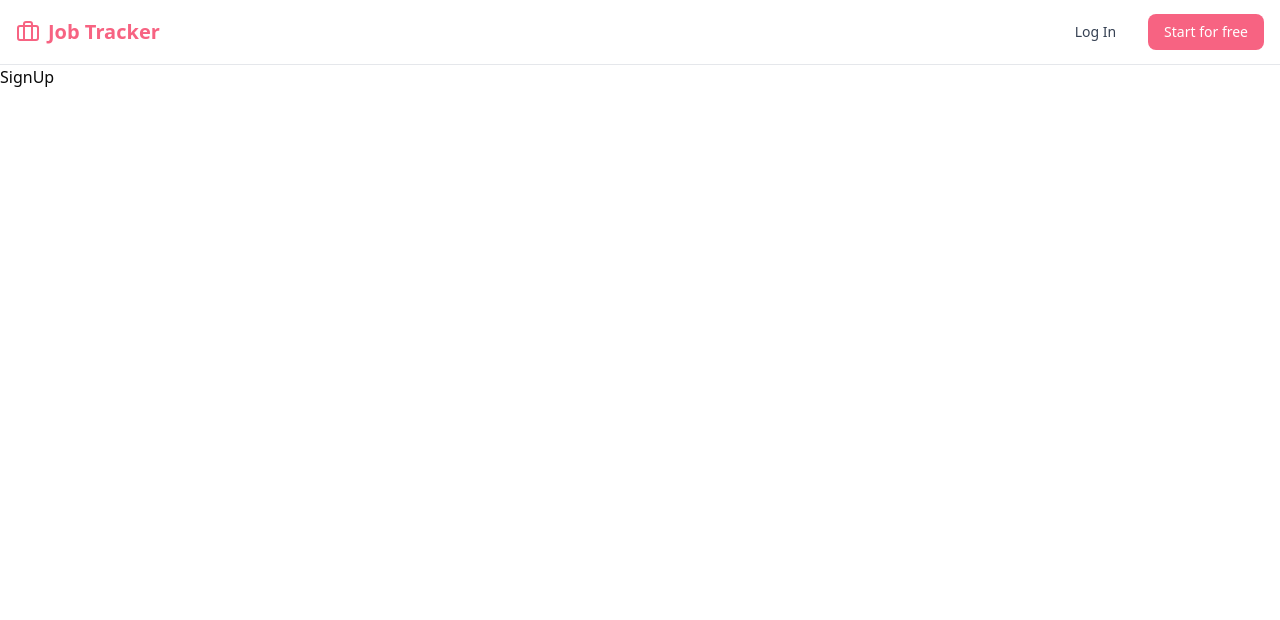
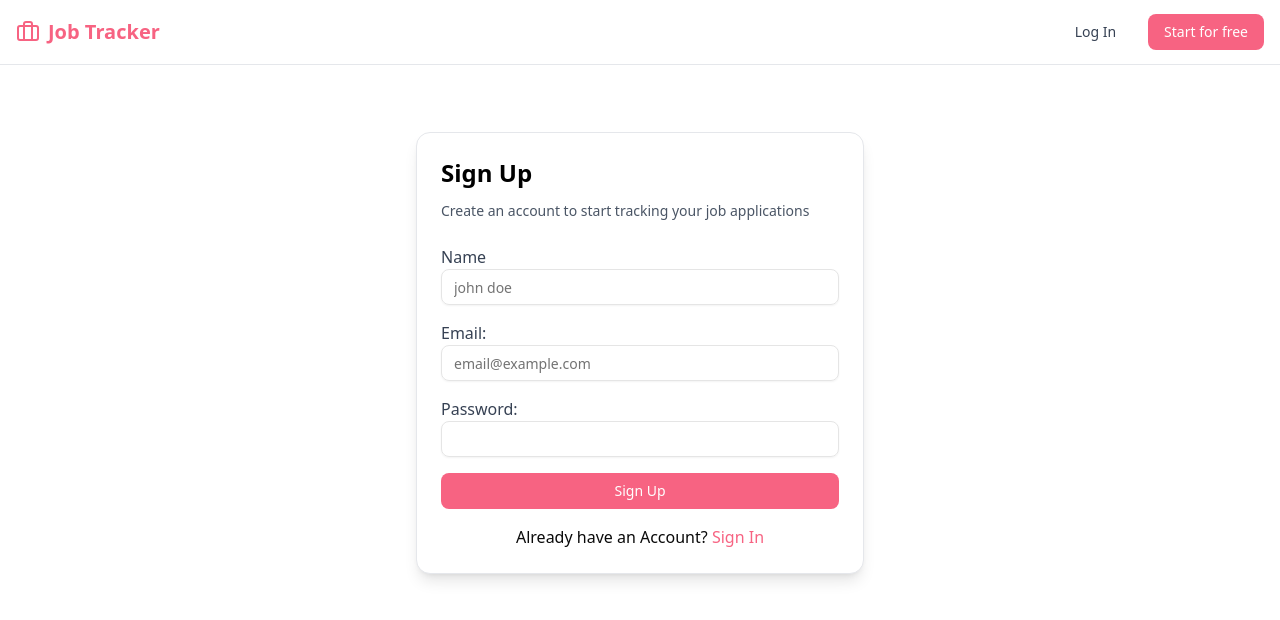
Before and after one commit to JASSIM-ALHUMAID/Training-Application-Tracker, a Next.js app: page /sign-up in a window 1280 px wide. Shown: the top 620 px of the page. Built offline with nearby package versions, Linux system fonts and the light colour scheme.

Commit message:
sign in and sign up UI complete

```diff
--- a/package.json
+++ b/package.json
@@ -9,10 +9,14 @@
     "lint": "eslint"
   },
   "dependencies": {
+    "@radix-ui/react-label": "^2.1.8",
     "@radix-ui/react-slot": "^1.2.4",
+    "better-auth": "^1.4.17",
     "class-variance-authority": "^0.7.1",
     "clsx": "^2.1.1",
     "lucide-react": "^0.562.0",
+    "mongodb": "^7.0.0",
+    "mongoose": "^9.1.5",
     "next": "16.1.4",
     "react": "19.2.3",
     "react-dom": "19.2.3",
--- a/src/app/dashboard/page.tsx
+++ b/src/app/dashboard/page.tsx
@@ -1,4 +1,3 @@
-import React from "react";
 
 const DashBoard = () => {
   return <div>DashBoard</div>;
--- a/src/app/sign-in/page.tsx
+++ b/src/app/sign-in/page.tsx
@@ -1,7 +1,73 @@
-import React from "react";
+"use client";
+
+import { Button } from "@/components/ui/button";
+import {
+  Card,
+  CardContent,
+  CardDescription,
+  CardFooter,
+  CardHeader,
+  CardTitle,
+} from "@/components/ui/card";
+import { Input } from "@/components/ui/input";
+import { Label } from "@radix-ui/react-label";
+import Link from "next/link";
 
 const SignIn = () => {
-  return <div>SignIn</div>;
+  return (
+    <div className="flex min-h-[calc(80vh-4rem)] items-center justify-center bg-white p-4">
+      <Card className="w-full max-w-md border-gray-200 shadow-lg">
+        <CardHeader className="space-y-1">
+          <CardTitle className="text-2xl text-black font-bold">
+            Sign In
+          </CardTitle>
+          <CardDescription className="text-gray-600">
+            Enter your credentials to access your account
+          </CardDescription>
+        </CardHeader>
+        <form action="" className="space-y-4">
+          <CardContent className="space-y-4">
+            <div className="space-y-2">
+              <Label htmlFor="email" className="text-gray-700">
+                Email:
+              </Label>
+              <Input
+                className="hover:border-primary/50"
+                id="email"
+                type="email"
+                placeholder="email@example.com"
+                required
+              />
+            </div>
+            <div className="space-y-2">
+              <Label htmlFor="password" className="text-gray-700">
+                Password:
+              </Label>
+              <Input
+                className="hover:border-primary/50"
+                id="password"
+                type="password"
+                placeholder=""
+                required
+                minLength={8}
+              />
+            </div>
+          </CardContent>
+          <CardFooter className="flex flex-col items-center justify-center gap-4">
+            <Button type="submit" className="w-full">
+              Sign In{" "}
+            </Button>
+            <p>
+              Don't have an Account?{" "}
+              <Link className="text-primary" href="/sign-up">
+                Sign Up
+              </Link>
+            </p>
+          </CardFooter>
+        </form>
+      </Card>
+    </div>
+  );
 };
 
 export default SignIn;
--- a/src/app/sign-up/page.tsx
+++ b/src/app/sign-up/page.tsx
@@ -1,6 +1,85 @@
+"use client";
+
+import { Button } from "@/components/ui/button";
+import {
+  Card,
+  CardContent,
+  CardDescription,
+  CardFooter,
+  CardHeader,
+  CardTitle,
+} from "@/components/ui/card";
+import { Input } from "@/components/ui/input";
+import { Label } from "@radix-ui/react-label";
+import Link from "next/link";
 
 const SignUp = () => {
-  return <div>SignUp</div>;
+  return (
+    <div className="flex min-h-[calc(80vh-4rem)] items-center justify-center bg-white p-4">
+      <Card className="w-full max-w-md border-gray-200 shadow-lg">
+        <CardHeader className="space-y-1">
+          <CardTitle className="text-2xl text-black font-bold">
+            Sign Up
+          </CardTitle>
+          <CardDescription className="text-gray-600">
+            Create an account to start tracking your job applications
+          </CardDescription>
+        </CardHeader>
+        <form action="" className="space-y-4">
+          <CardContent className="space-y-4">
+            <div className="space-y-2">
+              <Label htmlFor="name" className=" text-gray-700">
+                Name
+              </Label>
+              <Input
+                className="hover:border-primary/50"
+                id="name"
+                type="text"
+                placeholder="john doe"
+                required
+              />
+            </div>
+            <div className="space-y-2">
+              <Label htmlFor="email" className="text-gray-700">
+                Email:
+              </Label>
+              <Input
+                className="hover:border-primary/50"
+                id="email"
+                type="email"
+                placeholder="email@example.com"
+                required
+              />
+            </div>
+            <div className="space-y-2">
+              <Label htmlFor="password" className="text-gray-700">
+                Password:
+              </Label>
+              <Input
+                className="hover:border-primary/50"
+                id="password"
+                type="password"
+                placeholder=""
+                required
+                minLength={8}
+              />
+            </div>
+          </CardContent>
+          <CardFooter className="flex flex-col items-center justify-center gap-4">
+            <Button type="submit" className="w-full">
+              Sign Up{" "}
+            </Button>
+            <p>
+              Already have an Account?{" "}
+              <Link className="text-primary" href="/sign-in">
+                Sign In
+              </Link>
+            </p>
+          </CardFooter>
+        </form>
+      </Card>
+    </div>
+  );
 };
 
 export default SignUp;
--- /dev/null
+++ b/src/components/ui/card.tsx
@@ -0,0 +1,92 @@
+import * as React from "react"
+
+import { cn } from "@/lib/utils"
+
+function Card({ className, ...props }: React.ComponentProps<"div">) {
+  return (
+    <div
+      data-slot="card"
+      className={cn(
+        "bg-card text-card-foreground flex flex-col gap-6 rounded-xl border py-6 shadow-sm",
+        className
+      )}
+      {...props}
+    />
+  )
+}
+
+function CardHeader({ className, ...props }: React.ComponentProps<"div">) {
+  return (
+    <div
+      data-slot="card-header"
+      className={cn(
+        "@container/card-header grid auto-rows-min grid-rows-[auto_auto] items-start gap-2 px-6 has-data-[slot=card-action]:grid-cols-[1fr_auto] [.border-b]:pb-6",
+        className
+      )}
+      {...props}
+    />
+  )
+}
+
+function CardTitle({ className, ...props }: React.ComponentProps<"div">) {
+  return (
+    <div
+      data-slot="card-title"
+      className={cn("leading-none font-semibold", className)}
+      {...props}
+    />
+  )
+}
+
+function CardDescription({ className, ...props }: React.ComponentProps<"div">) {
+  return (
+    <div
+      data-slot="card-description"
+      className={cn("text-muted-foreground text-sm", className)}
+      {...props}
+    />
+  )
+}
+
+function CardAction({ className, ...props }: React.ComponentProps<"div">) {
+  return (
+    <div
+      data-slot="card-action"
+      className={cn(
+        "col-start-2 row-span-2 row-start-1 self-start justify-self-end",
+        className
+      )}
+      {...props}
+    />
+  )
+}
+
+function CardContent({ className, ...props }: React.ComponentProps<"div">) {
+  return (
+    <div
+      data-slot="card-content"
+      className={cn("px-6", className)}
+      {...props}
+    />
+  )
+}
+
+function CardFooter({ className, ...props }: React.ComponentProps<"div">) {
+  return (
+    <div
+      data-slot="card-footer"
+      className={cn("flex items-center px-6 [.border-t]:pt-6", className)}
+      {...props}
+    />
+  )
+}
+
+export {
+  Card,
+  CardHeader,
+  CardFooter,
+  CardTitle,
+  CardAction,
+  CardDescription,
+  CardContent,
+}
--- /dev/null
+++ b/src/components/ui/input.tsx
@@ -0,0 +1,21 @@
+import * as React from "react"
+
+import { cn } from "@/lib/utils"
+
+function Input({ className, type, ...props }: React.ComponentProps<"input">) {
+  return (
+    <input
+      type={type}
+      data-slot="input"
+      className={cn(
+        "file:text-foreground placeholder:text-muted-foreground selection:bg-primary selection:text-primary-foreground dark:bg-input/30 border-input h-9 w-full min-w-0 rounded-md border bg-transparent px-3 py-1 text-base shadow-xs transition-[color,box-shadow] outline-none file:inline-flex file:h-7 file:border-0 file:bg-transparent file:text-sm file:font-medium disabled:pointer-events-none disabled:cursor-not-allowed disabled:opacity-50 md:text-sm",
+        "focus-visible:border-ring focus-visible:ring-ring/50 focus-visible:ring-[3px]",
+        "aria-invalid:ring-destructive/20 dark:aria-invalid:ring-destructive/40 aria-invalid:border-destructive",
+        className
+      )}
+      {...props}
+    />
+  )
+}
+
+export { Input }
--- /dev/null
+++ b/src/components/ui/label.tsx
@@ -0,0 +1,24 @@
+"use client"
+
+import * as React from "react"
+import * as LabelPrimitive from "@radix-ui/react-label"
+
+import { cn } from "@/lib/utils"
+
+function Label({
+  className,
+  ...props
+}: React.ComponentProps<typeof LabelPrimitive.Root>) {
+  return (
+    <LabelPrimitive.Root
+      data-slot="label"
+      className={cn(
+        "flex items-center gap-2 text-sm leading-none font-medium select-none group-data-[disabled=true]:pointer-events-none group-data-[disabled=true]:opacity-50 peer-disabled:cursor-not-allowed peer-disabled:opacity-50",
+        className
+      )}
+      {...props}
+    />
+  )
+}
+
+export { Label }
--- /dev/null
+++ b/src/lib/auth.ts
@@ -0,0 +1,13 @@
+import { betterAuth } from "better-auth";
+import { mongodbAdapter } from "better-auth/adapters/mongodb";
+import { MongoClient } from "mongodb";
+
+const client = new MongoClient(process.env.MONGODB_URI!);
+const db = client.db();
+
+export const auth = betterAuth({
+  database: mongodbAdapter(db, { client }),
+  emailAndPassword: {
+    enabled: true,
+  },
+});
--- /dev/null
+++ b/src/lib/db.ts
@@ -0,0 +1,51 @@
+import mongoose from "mongoose";
+
+const MONGODB_URI = process.env.MONGODB_URI;
+
+interface MongooseCache {
+  conn: typeof mongoose | null;
+  promise: Promise<typeof mongoose> | null;
+}
+
+declare global {
+  var mongoose: MongooseCache | undefined;
+}
+
+let cached: MongooseCache = global.mongoose || { conn: null, promise: null };
+
+if (!global.mongoose) {
+  global.mongoose = cached;
+}
+
+async function connectDB() {
+  if (!MONGODB_URI) {
+    throw new Error(
+      "Please define the MONGODB_URI environment variable inside .env",
+    );
+  }
+
+  if (cached.conn) {
+    return cached.conn;
+  }
+
+  if (!cached.promise) {
+    const opts = {
+      bufferCommands: false,
+    };
+
+    cached.promise = mongoose.connect(MONGODB_URI, opts).then((mongoose) => {
+      return mongoose;
+    });
+  }
+
+  try {
+    cached.conn = await cached.promise;
+  } catch (e) {
+    cached.promise = null;
+    throw e;
+  }
+
+  return cached.conn;
+}
+
+export default connectDB;
```
Also changed, not shown: 1 other file (tests, documents, lock files or other folders).
